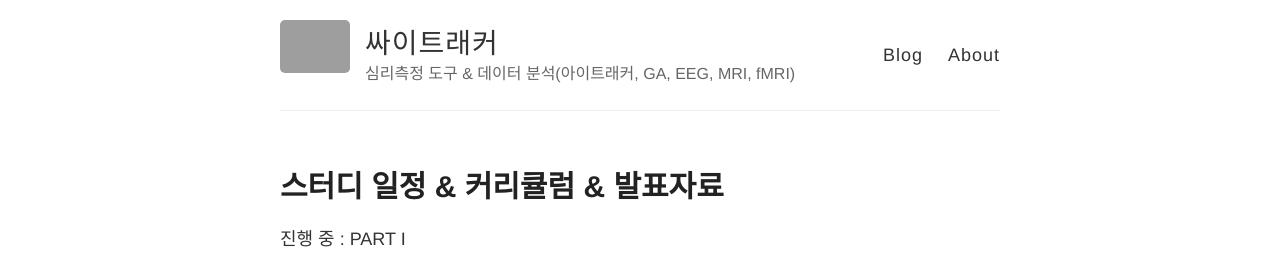
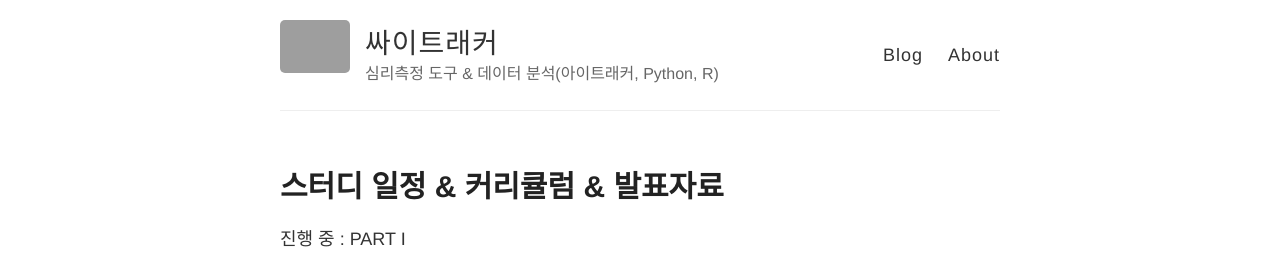
Before and after one commit to psygrammer/psytracker, a Jekyll site: the page built from index.html, in a window 1280 px wide. Shown: the top 257 px of the page. Built offline with Jekyll 4.4.1, drawn with Linux system fonts in a browser that asks for light colours; Markdown is read by kramdown in place of the engine named in the settings; grey boxes are pictures that could not be loaded.

Commit message:
Update _config.yml

```diff
--- a/_config.yml
+++ b/_config.yml
@@ -6,7 +6,7 @@
 name: 싸이트래커
 
 # Short bio or description (displayed in the header)
-description: 심리측정 도구 & 데이터 분석(아이트래커, GA, EEG, MRI, fMRI)
+description: 심리측정 도구 & 데이터 분석(아이트래커, Python, R)
 
 # URL of your avatar or profile pic (you could use your GitHub profile pic)
 avatar: https://raw.githubusercontent.com/psygrammer/psytracker/gh-pages/images/psytracker.png
```
